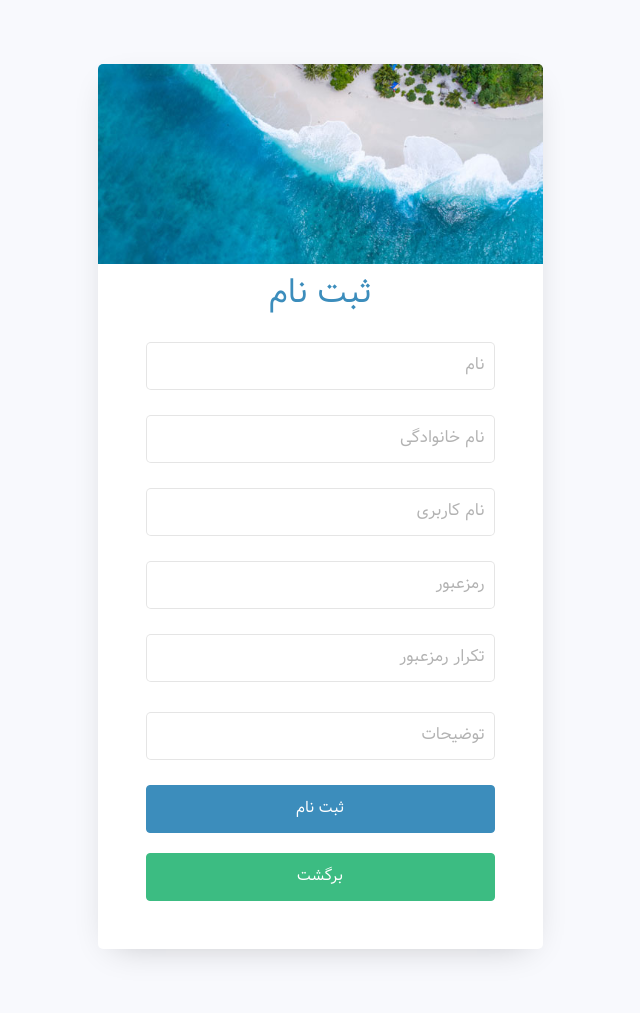
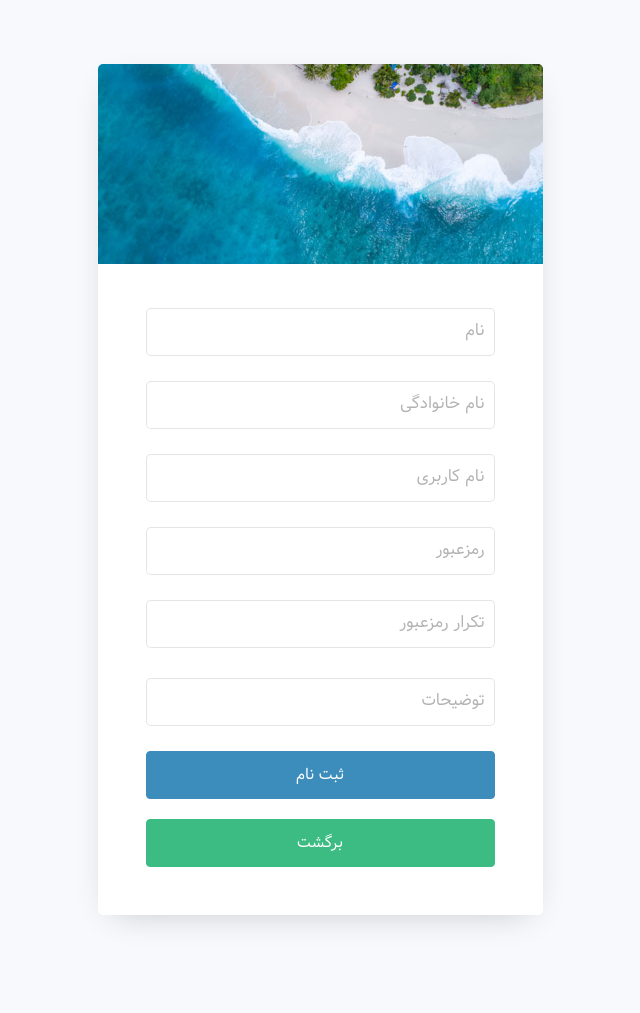
Before and after one commit to MahdiMosazadeh/CostManage, a Flask app: page /register in a window 1280 px wide. Shown: the whole page, without its empty margins (320-960 px from the left). After the commit the page ends 924 px from the top, so only its background shows below. Run offline with Flask 3, Linux system fonts and the light colour scheme.

Commit message:
Just Remove Login/Register Text

```diff
--- a/templates/index.html
+++ b/templates/index.html
@@ -15,11 +15,8 @@
           <div class="col-md-7 col-lg-5">
             <div class="wrap">
               <div class="img" style="background-image: url({{ url_for('static', filename='assets/img/bg-1.jpg') }});"></div>
-                              <p style="font-family: 'Vazir';direction: rtl;text-align: center;color: #3c8dbc;font-size: xx-large;">
-ورود
-        </p>
 
-              <div class="login-wrap p-4 p-md-5" style="margin-top: -60px;">
+              <div class="login-wrap p-4 p-md-5" style="margin-top: -20px;">
 				<p style="font-family: 'Vazir';direction: rtl;text-align: center;color: red;">
            {% if notif == 'error' %}
            نام کاربری یا رمز اشتباه است
--- a/templates/register.html
+++ b/templates/register.html
@@ -15,13 +15,12 @@
           <div class="col-md-7 col-lg-5">
             <div class="wrap">
               <div class="img" style="background-image: url({{ url_for('static', filename='assets/img/bg-1.jpg') }});"></div>
-              <p style="font-family: 'Vazir';direction: rtl;text-align: center;color: #3c8dbc;font-size: xx-large;">ثبت نام</p>
               {% if notif == 'success' %}
                 <p style="font-family: 'Vazir';direction: rtl;text-align: center;color: green;">کاربر با موفقیت ساخته شد</p>
               {% elif notif == 'error' %}
                 <p style="font-family: 'Vazir';direction: rtl;text-align: center;color: Red;">مشکلی پیش آمده است</p>
               {% endif %}
-              <div class="login-wrap p-4 p-md-5" style="margin-top: -60px;">
+              <div class="login-wrap p-4 p-md-5" style="margin-top: -20px;">
                 <p style="font-family: 'Vazir';direction: rtl;text-align: center;color: red;"></p>
                 <form action="{{ url_for('register') }}" method="post" class="signin-form" id="myForm">
                   <div class="form-group mt-3" style="font-family: 'Vazir';direction: rtl;text-align: right;padding-bottom: 5px;">
```
